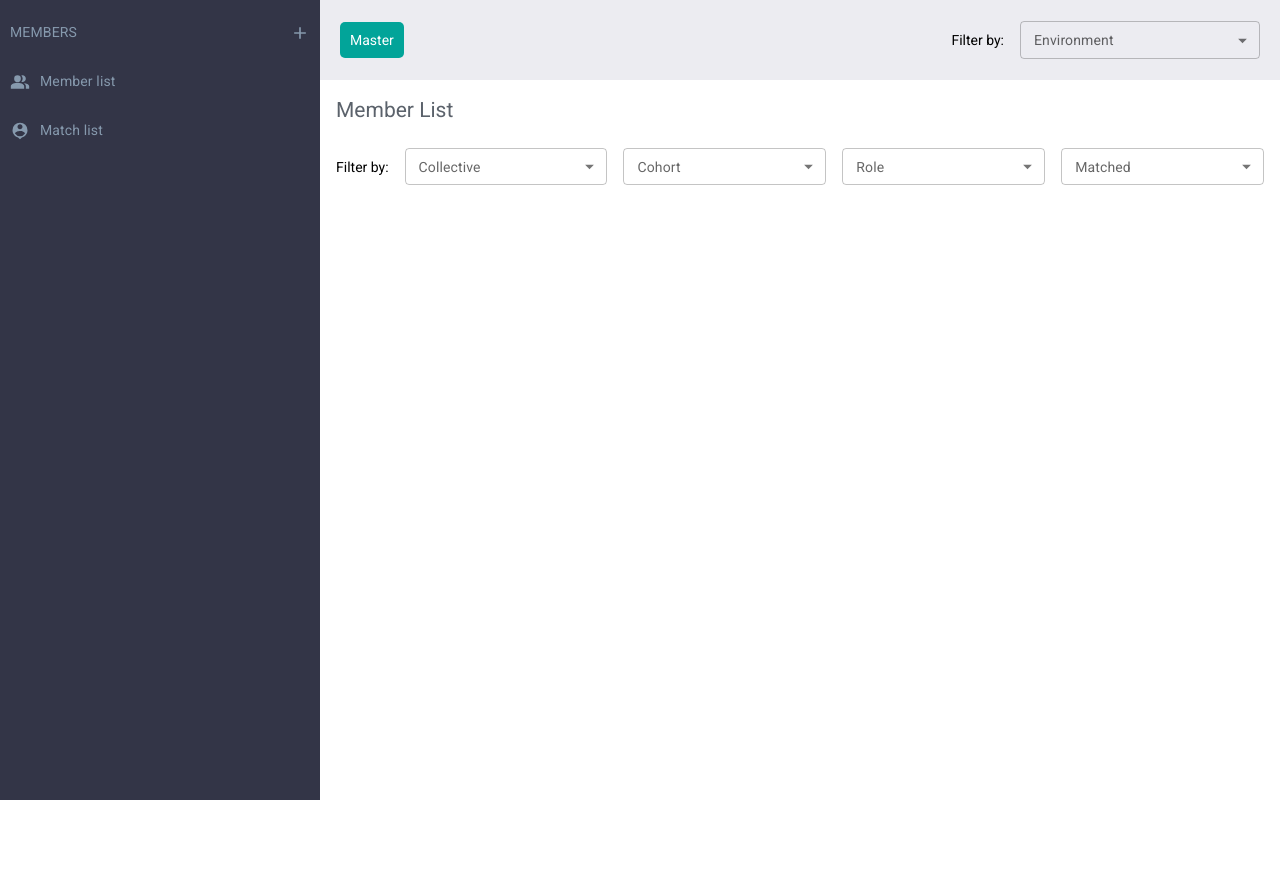
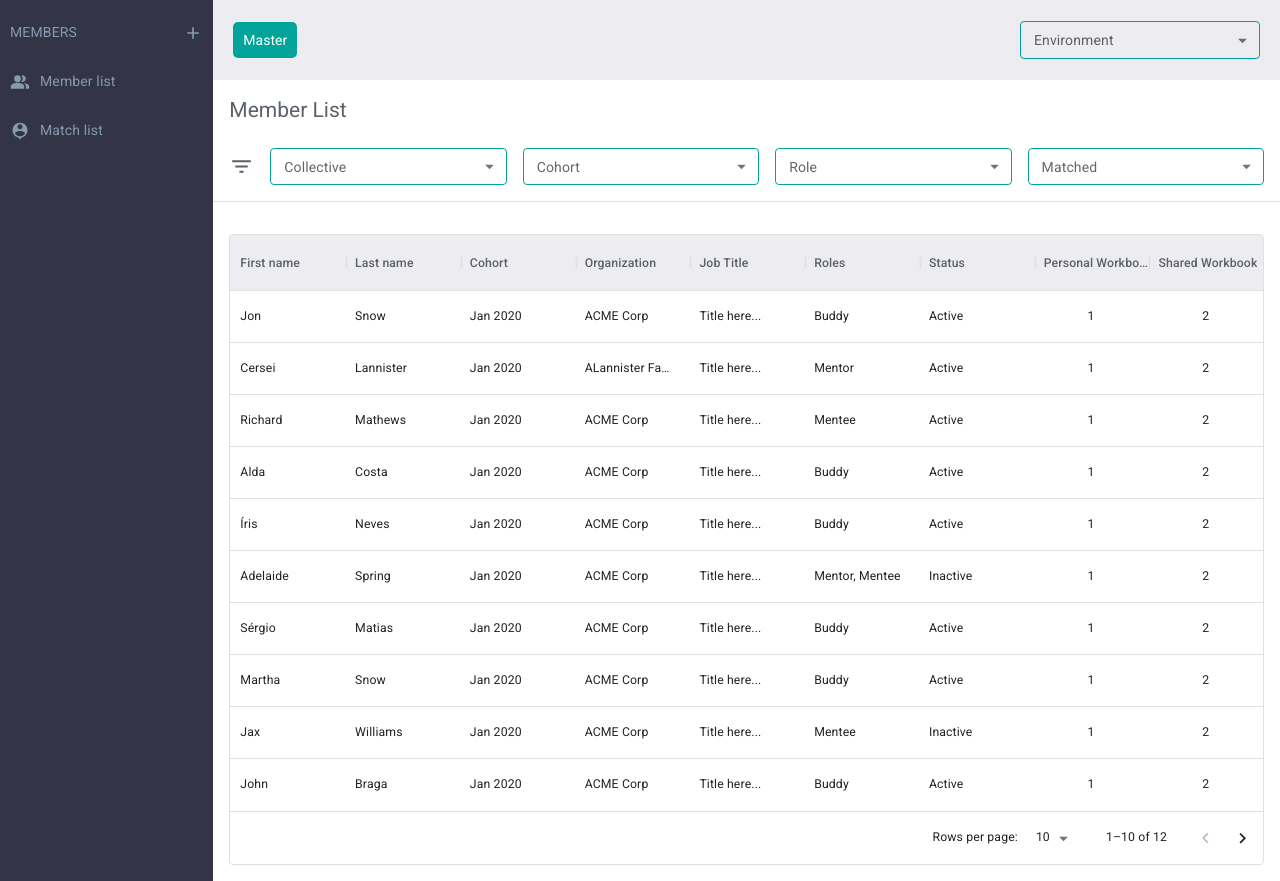
Before and after one commit to zebedal/werkin-admin, a React (Create React App) app: page / in a window 1280 px wide. Before the commit the page ends 800 px from the top, so only its background shows below. Built offline with nearby package versions, Linux system fonts and the light colour scheme.

Commit message:
feat: added the datagrid and tweaked styles

```diff
--- a/package.json
+++ b/package.json
@@ -7,6 +7,7 @@
     "@emotion/styled": "^11.10.4",
     "@fontsource/roboto": "^4.5.8",
     "@mui/material": "^5.10.4",
+    "@mui/x-data-grid": "^5.17.1",
     "@testing-library/jest-dom": "^5.14.1",
     "@testing-library/react": "^13.0.0",
     "@testing-library/user-event": "^13.2.1",
--- a/src/components/Layout/BaseLayout.tsx
+++ b/src/components/Layout/BaseLayout.tsx
@@ -1,18 +1,21 @@
 import Box from "@mui/material/Box";
-import { Grid } from "@mui/material";
+import { Divider, Grid } from "@mui/material";
 import Sidebar from "./Sidebar/Sidebar";
 import EnvToggler from "./EnvToggler/EnvToggler";
 import Filters from "./Filters/Filters";
+import DataGrid from "./DataGrid/DataGrid";
 
 const BaseLayout = () => (
   <Box height="100vh">
     <Grid container height="100%">
-      <Grid item xs={3}>
+      <Grid item xs={2}>
         <Sidebar />
       </Grid>
-      <Grid xs={9} container direction="column">
+      <Grid xs={10} container direction="column">
         <EnvToggler />
         <Filters />
+        <Divider />
+        <DataGrid />
       </Grid>
     </Grid>
   </Box>
--- /dev/null
+++ b/src/components/Layout/DataGrid/DataGrid.tsx
@@ -0,0 +1,29 @@
+import Grid from "@mui/material/Grid";
+import { DataGrid as Table, GridEventListener } from "@mui/x-data-grid";
+import { rows, columns } from "mocks/dataGrid";
+import { useState } from "react";
+
+const DataGrid = () => {
+  const [pageSize, setPageSize] = useState<number>(10);
+
+  const handleRowClick: GridEventListener<"rowClick"> = (params) => {
+    console.log(params);
+  };
+
+  return (
+    <Grid padding={2} mt={2}>
+      <Table
+        rows={rows}
+        columns={columns}
+        pageSize={pageSize}
+        rowsPerPageOptions={[5, 10, 15, 20]}
+        onPageSizeChange={(newPageSize: number) => setPageSize(newPageSize)}
+        pagination
+        autoHeight
+        onRowClick={handleRowClick}
+      />
+    </Grid>
+  );
+};
+
+export default DataGrid;
--- a/src/components/Layout/EnvToggler/EnvToggler.tsx
+++ b/src/components/Layout/EnvToggler/EnvToggler.tsx
@@ -1,4 +1,5 @@
 import { FormControl, Grid, InputLabel, MenuItem, Select } from "@mui/material";
+import { Colors } from "utils/consts";
 import styles from "./EnvToggler.module.scss";
 
 const EnvToggler = () => (
@@ -14,9 +15,9 @@ const EnvToggler = () => (
       justifyContent="flex-end"
       gap={2}
     >
-      <Grid>Filter by:</Grid>
+      {/* <Grid color={Colors.DarkGrey}>Select environment:</Grid> */}
       <FormControl className={styles.FormControl} size="small">
-        <InputLabel>Environment</InputLabel>
+        <InputLabel color="success">Environment</InputLabel>
         <Select
           labelId="demo-simple-select-label"
           id="demo-simple-select"
@@ -24,9 +25,9 @@ const EnvToggler = () => (
           label="Environment"
           fullWidth
         >
-          <MenuItem value={10}>Ten</MenuItem>
-          <MenuItem value={20}>Twenty</MenuItem>
-          <MenuItem value={30}>Thirty</MenuItem>
+          <MenuItem value={10}>Development</MenuItem>
+          <MenuItem value={20}>Release</MenuItem>
+          <MenuItem value={30}>Production</MenuItem>
         </Select>
       </FormControl>
     </Grid>
--- a/src/components/Layout/Filters/Filters.tsx
+++ b/src/components/Layout/Filters/Filters.tsx
@@ -6,6 +6,8 @@ import {
   Select,
   Typography,
 } from "@mui/material";
+import { MdOutlineFilterList } from "react-icons/md";
+import { Colors } from "utils/consts";
 import styles from "./Filters.module.scss";
 
 const Filters = () => (
@@ -14,9 +16,13 @@ const Filters = () => (
       Member List
     </Typography>
     <Grid mt={3} container gap={2} alignItems="center">
-      <div>Filter by:</div>
-      <FormControl size="small" className={styles.FormControl}>
-        <InputLabel>Collective</InputLabel>
+      <MdOutlineFilterList size={25} color={Colors.DarkGrey} />
+      <FormControl
+        size="small"
+        className={styles.FormControl}
+        sx={{ outline: "red" }}
+      >
+        <InputLabel color="success">Collective</InputLabel>
         <Select
           labelId="demo-simple-select-label"
           id="demo-simple-select"
@@ -30,7 +36,7 @@ const Filters = () => (
         </Select>
       </FormControl>
       <FormControl size="small" className={styles.FormControl}>
-        <InputLabel>Cohort</InputLabel>
+        <InputLabel color="success">Cohort</InputLabel>
         <Select
           labelId="demo-simple-select-label"
           id="demo-simple-select"
@@ -44,7 +50,7 @@ const Filters = () => (
         </Select>
       </FormControl>
       <FormControl size="small" className={styles.FormControl}>
-        <InputLabel>Role</InputLabel>
+        <InputLabel color="success">Role</InputLabel>
         <Select
           labelId="demo-simple-select-label"
           id="demo-simple-select"
@@ -58,7 +64,7 @@ const Filters = () => (
         </Select>
       </FormControl>
       <FormControl size="small" className={styles.FormControl}>
-        <InputLabel>Matched</InputLabel>
+        <InputLabel color="success">Matched</InputLabel>
         <Select
           labelId="demo-simple-select-label"
           id="demo-simple-select"
--- /dev/null
+++ b/src/mocks/dataGrid.ts
@@ -0,0 +1,31 @@
+import {
+    GridColDef,
+} from "@mui/x-data-grid";
+
+export const columns: GridColDef[] = [
+    { field: "firstName", headerName: "First name", width: 110, flex: 1 },
+    { field: "lastName", headerName: "Last name", width: 110, flex: 1 },
+    { field: "cohort", headerName: "Cohort", width: 100, flex: 1 },
+    { field: "organization", headerName: "Organization", width: 130, flex: 1 },
+    { field: "job", headerName: "Job Title", width: 130, flex: 1 },
+    { field: "roles", headerName: "Roles", width: 90, flex: 1 },
+    { field: "status", headerName: "Status", width: 100, flex: 1 },
+    { field: "personal", headerName: "Personal Workbook", width: 130, sortable: false, align: 'center', flex: 1 },
+    { field: "shared", headerName: "Shared Workbook", width: 130, sortable: false, align: 'center', flex: 1 },
+
+];
+
+export const rows = [
+    { id: 1, lastName: "Snow", firstName: "Jon", cohort: 'Jan 2020', organization: 'ACME Corp', job: 'Title here...', roles: 'Buddy', status: 'Active', personal: 1, shared: 2 },
+    { id: 2, lastName: "Lannister", firstName: "Cersei", cohort: 'Jan 2020', organization: 'ALannister Family', job: 'Title here...', roles: 'Mentor', status: 'Active', personal: 1, shared: 2 },
+    { id: 3, lastName: "Mathews", firstName: "Richard", cohort: 'Jan 2020', organization: 'ACME Corp', job: 'Title here...', roles: 'Mentee', status: 'Active', personal: 1, shared: 2 },
+    { id: 4, lastName: "Costa", firstName: "Alda", cohort: 'Jan 2020', organization: 'ACME Corp', job: 'Title here...', roles: 'Buddy', status: 'Active', personal: 1, shared: 2 },
+    { id: 5, lastName: "Neves", firstName: "Íris", cohort: 'Jan 2020', organization: 'ACME Corp', job: 'Title here...', roles: 'Buddy', status: 'Active', personal: 1, shared: 2 },
+    { id: 6, lastName: "Spring", firstName: "Adelaide", cohort: 'Jan 2020', organization: 'ACME Corp', job: 'Title here...', roles: 'Mentor, Mentee', status: 'Inactive', personal: 1, shared: 2 },
+    { id: 7, lastName: "Matias", firstName: "Sérgio", cohort: 'Jan 2020', organization: 'ACME Corp', job: 'Title here...', roles: 'Buddy', status: 'Active', personal: 1, shared: 2 },
+    { id: 8, lastName: "Snow", firstName: "Martha", cohort: 'Jan 2020', organization: 'ACME Corp', job: 'Title here...', roles: 'Buddy', status: 'Active', personal: 1, shared: 2 },
+    { id: 9, lastName: "Williams", firstName: "Jax", cohort: 'Jan 2020', organization: 'ACME Corp', job: 'Title here...', roles: 'Mentee', status: 'Inactive', personal: 1, shared: 2 },
+    { id: 10, lastName: "Braga", firstName: "John", cohort: 'Jan 2020', organization: 'ACME Corp', job: 'Title here...', roles: 'Buddy', status: 'Active', personal: 1, shared: 2 },
+    { id: 11, lastName: "Edwards", firstName: "Sean", cohort: 'Jan 2020', organization: 'ACME Corp', job: 'Title here...', roles: 'Mentor', status: 'Active', personal: 1, shared: 2 },
+    { id: 12, lastName: "Fonseca", firstName: "Sonia", cohort: 'Jan 2020', organization: 'ACME Corp', job: 'Title here...', roles: 'Buddy', status: 'Active', personal: 1, shared: 2 },
+];
--- a/src/scss/_variables.scss
+++ b/src/scss/_variables.scss
@@ -1,5 +1,5 @@
 //colors
 $dark-grey: #5b626b;
-$light-grey: #ccc3c3;
+$light-grey: #ececf1;
 $sidebar-background-color: #333547;
 $green: #02a499;
--- a/src/scss/main.scss
+++ b/src/scss/main.scss
@@ -3,12 +3,24 @@
 body {
   margin: 0 !important;
 }
-
 html {
   font-family: "Roboto", sans-serif;
   font-size: 14px;
 }
-
 .subtitles {
   color: $dark-grey;
 }
+.MuiDataGrid-row {
+  cursor: pointer;
+}
+.MuiDataGrid-columnHeaders {
+  background-color: $light-grey;
+  color: $dark-grey;
+}
+.MuiDataGrid-cell:focus {
+  outline: none !important;
+}
+fieldset {
+  border: 1px solid $green !important;
+  outline: $green !important;
+}
--- /dev/null
+++ b/src/utils/consts.ts
@@ -0,0 +1,3 @@
+export enum Colors {
+    DarkGrey = '#5b626b'
+}
```
Also changed, not shown: 1 other file (tests, documents, lock files or other folders).
